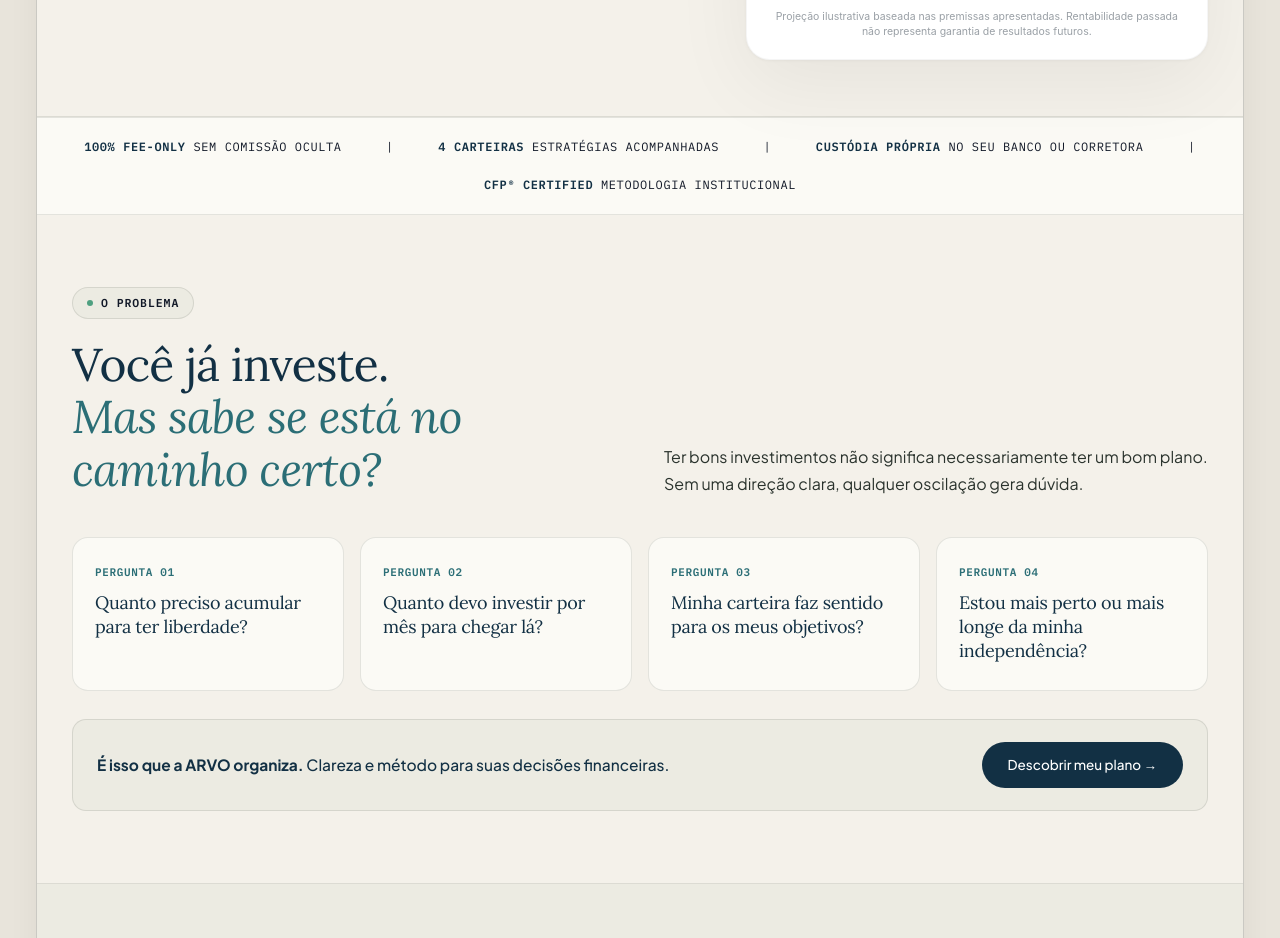
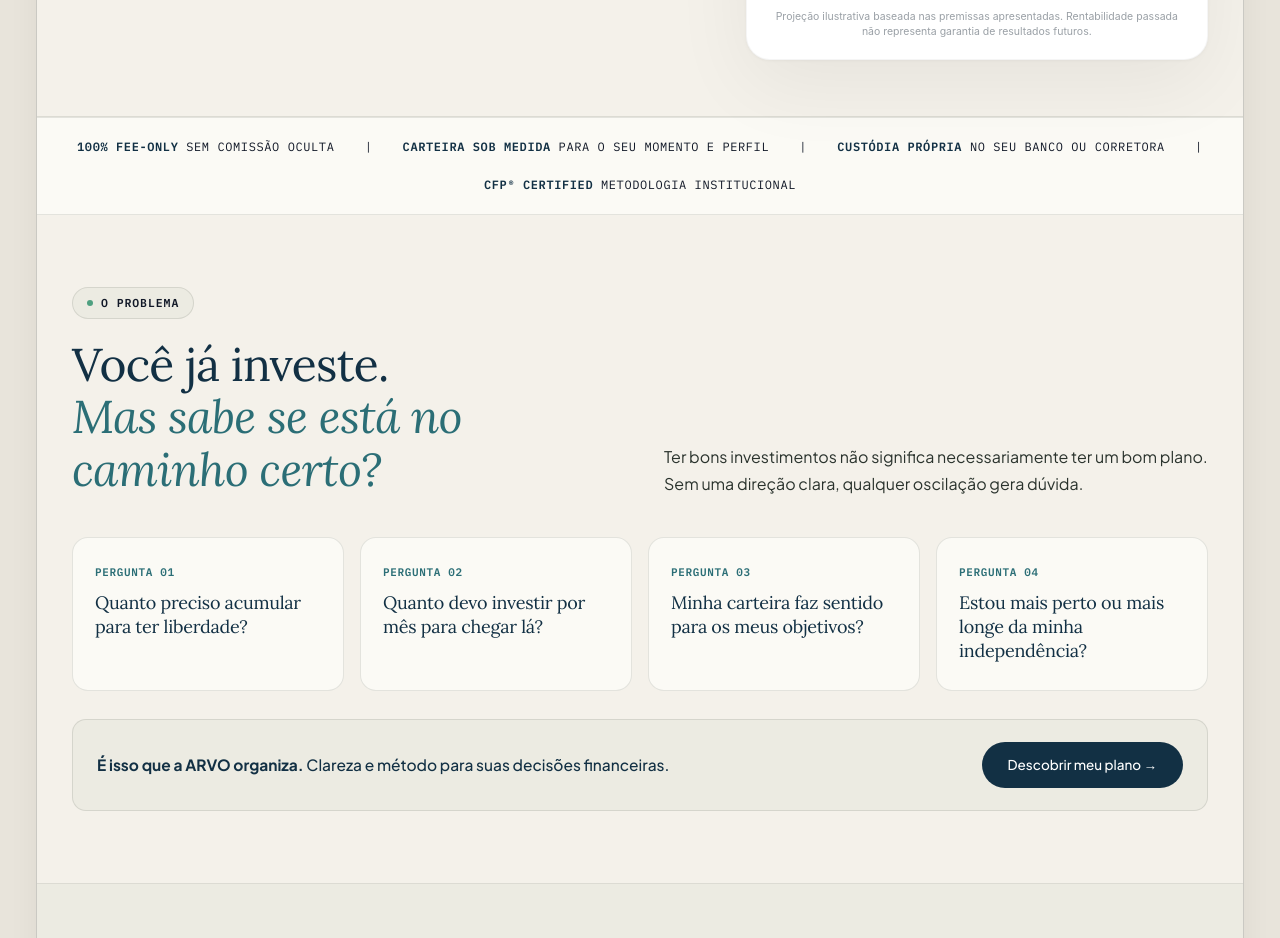
Before and after one commit to luslater/arvo, a Next.js app: page / in a window 1280 px wide. Shown: the part 860-1798 px from the top of the page. Built offline with nearby package versions, Linux system fonts and the light colour scheme.

Commit message:
fix(copy): update stat strip badge from 4 carteiras to CARTEIRA SOB MEDIDA PARA O SEU MOMENTO E PERFIL

```diff
--- a/src/app/page.tsx
+++ b/src/app/page.tsx
@@ -546,7 +546,7 @@ export default function LandingPage() {
           <div className="ui-wrap ui-stat-strip-inner">
             <div><strong>100% FEE-ONLY</strong> SEM COMISSÃO OCULTA</div>
             <span className="ui-stat-divider">|</span>
-            <div><strong>4 CARTEIRAS</strong> ESTRATÉGIAS ACOMPANHADAS</div>
+            <div><strong>CARTEIRA SOB MEDIDA</strong> PARA O SEU MOMENTO E PERFIL</div>
             <span className="ui-stat-divider">|</span>
             <div><strong>CUSTÓDIA PRÓPRIA</strong> NO SEU BANCO OU CORRETORA</div>
             <span className="ui-stat-divider">|</span>
--- a/src/app/preview-user-interviews/page.tsx
+++ b/src/app/preview-user-interviews/page.tsx
@@ -484,7 +484,7 @@ export default function PreviewUserInterviewsPage() {
         <div className="ui-wrap ui-stat-strip-inner">
           <div><strong>100% FEE-ONLY</strong> SEM COMISSÃO OCULTA</div>
           <span className="ui-stat-divider">|</span>
-          <div><strong>4 CARTEIRAS</strong> ESTRATÉGIAS ACOMPANHADAS</div>
+          <div><strong>CARTEIRA SOB MEDIDA</strong> PARA O SEU MOMENTO E PERFIL</div>
           <span className="ui-stat-divider">|</span>
           <div><strong>CUSTÓDIA PRÓPRIA</strong> NO SEU BANCO OU CORRETORA</div>
           <span className="ui-stat-divider">|</span>
```
